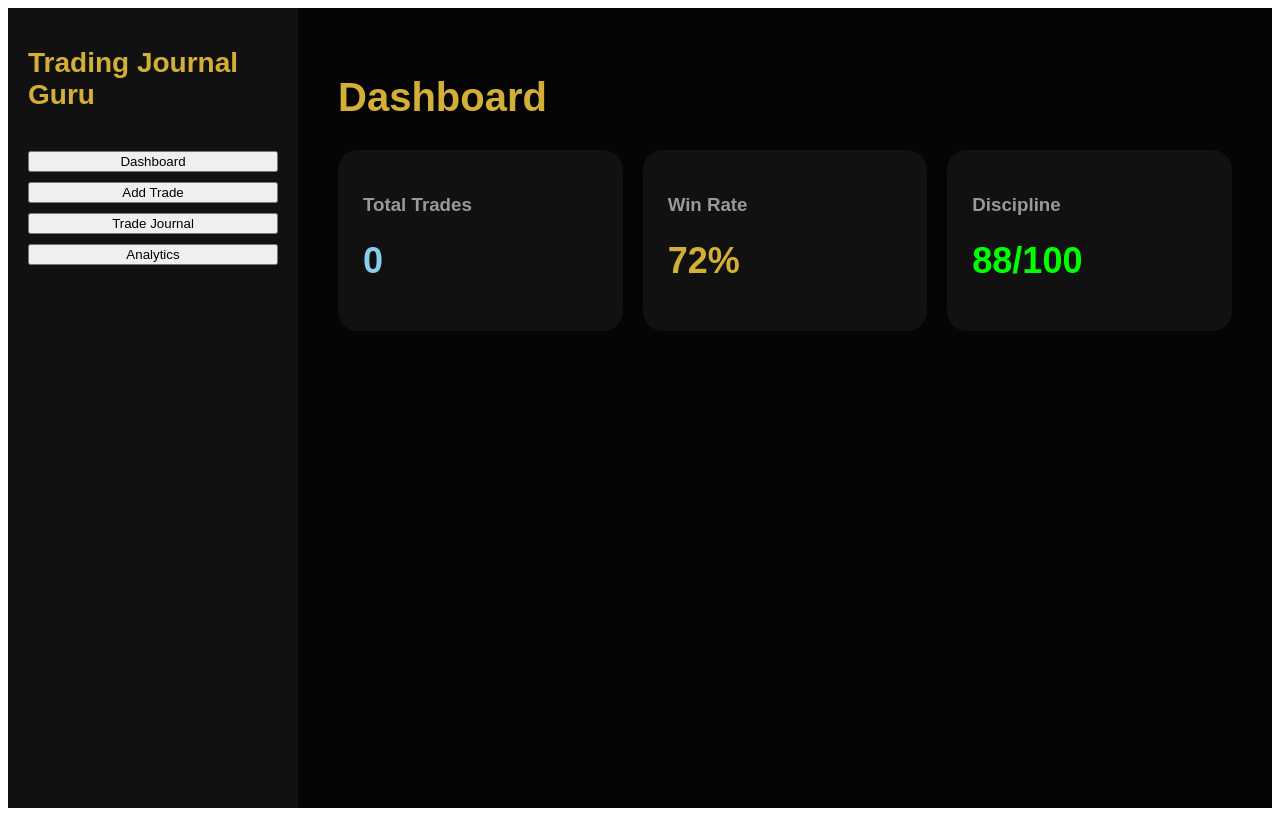
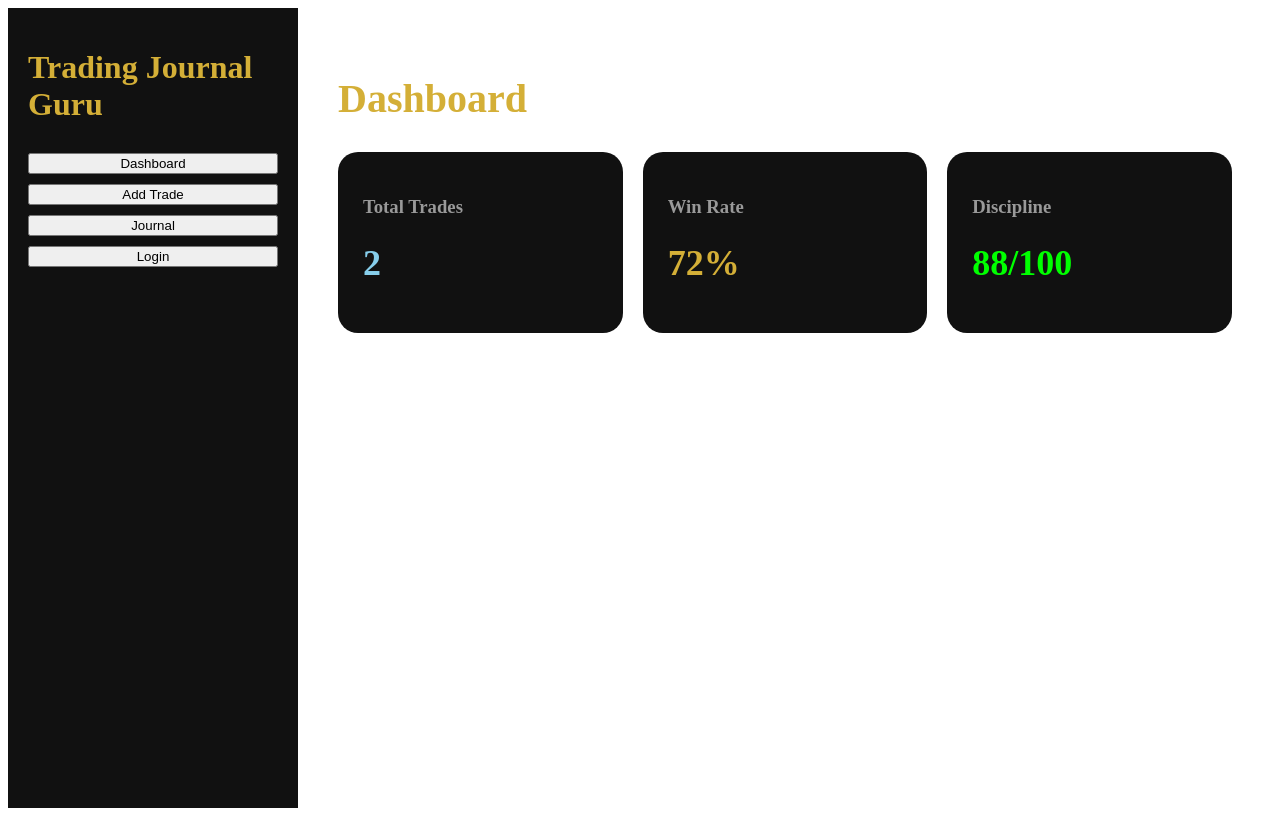
Before and after one commit to pavankajarekar-guru/new-trading-journal-guru, a React (Vite) app: page / in a window 1280 px wide. Built offline with nearby package versions, Linux system fonts and the light colour scheme; the HTML template or start-up script is replaced by a standard one.

Commit message:
Update App.jsx

```diff
--- a/src/App.jsx
+++ b/src/App.jsx
@@ -1,10 +1,18 @@
 import { useState } from 'react'
+
+import Sidebar from './components/Sidebar'
+import Dashboard from './components/Dashboard'
+import AddTrade from './components/AddTrade'
+import Journal from './components/Journal'
+import Login from './components/Login'
+
+import { sampleTrades } from './data/trades'
 
 export default function App() {
 
   const [page, setPage] = useState('dashboard')
 
-  const [trades, setTrades] = useState([])
+  const [trades, setTrades] = useState(sampleTrades)
 
   const [form, setForm] = useState({
     pair: '',
@@ -17,7 +25,10 @@
 
     if (!form.pair) return
 
-    setTrades([...trades, form])
+    setTrades([
+      ...trades,
+      form
+    ])
 
     setForm({
       pair: '',
@@ -31,342 +42,39 @@
 
   return (
     <div style={{
-      minHeight: '100vh',
-      background: '#050505',
-      color: 'white',
       display: 'flex',
-      fontFamily: 'Arial'
+      minHeight: '100vh'
     }}>
 
-      {/* Sidebar */}
-      <div style={{
-        width: '250px',
-        background: '#111',
-        padding: '20px'
-      }}>
+      <Sidebar setPage={setPage} />
 
-        <h1 style={{
-          color: '#d4af37',
-          fontSize: '28px'
-        }}>
-          Trading Journal Guru
-        </h1>
-
-        <div style={{
-          marginTop: '40px',
-          display: 'flex',
-          flexDirection: 'column',
-          gap: '10px'
-        }}>
-
-          <button onClick={() => setPage('dashboard')}>
-            Dashboard
-          </button>
-
-          <button onClick={() => setPage('add')}>
-            Add Trade
-          </button>
-
-          <button onClick={() => setPage('journal')}>
-            Trade Journal
-          </button>
-
-          <button onClick={() => setPage('analytics')}>
-            Analytics
-          </button>
-
-        </div>
-
-      </div>
-
-      {/* Main */}
       <div style={{
         flex: 1,
         padding: '40px'
       }}>
 
-        {/* Dashboard */}
-        {page === 'dashboard' && (
+        {page === 'dashboard' &&
+          <Dashboard trades={trades} />
+        }
 
-          <div>
+        {page === 'add' &&
+          <AddTrade
+            form={form}
+            setForm={setForm}
+            addTrade={addTrade}
+          />
+        }
 
-            <h1 style={{
-              color: '#d4af37',
-              fontSize: '40px'
-            }}>
-              Dashboard
-            </h1>
+        {page === 'journal' &&
+          <Journal trades={trades} />
+        }
 
-            <div style={{
-              marginTop: '30px',
-              display: 'grid',
-              gridTemplateColumns: 'repeat(auto-fit,minmax(220px,1fr))',
-              gap: '20px'
-            }}>
-
-              <Card
-                title="Total Trades"
-                value={trades.length}
-                color="skyblue"
-              />
-
-              <Card
-                title="Win Rate"
-                value="72%"
-                color="#d4af37"
-              />
-
-              <Card
-                title="Discipline"
-                value="88/100"
-                color="lime"
-              />
-
-            </div>
-
-          </div>
-
-        )}
-
-        {/* Add Trade */}
-        {page === 'add' && (
-
-          <div>
-
-            <h1 style={{
-              color: '#d4af37',
-              fontSize: '40px'
-            }}>
-              Add Trade
-            </h1>
-
-            <div style={{
-              marginTop: '30px',
-              background: '#111',
-              padding: '30px',
-              borderRadius: '20px',
-              maxWidth: '500px'
-            }}>
-
-              <input
-                placeholder="Pair"
-                value={form.pair}
-                onChange={(e) =>
-                  setForm({
-                    ...form,
-                    pair: e.target.value
-                  })
-                }
-                style={inputStyle}
-              />
-
-              <input
-                placeholder="Entry Price"
-                value={form.entry}
-                onChange={(e) =>
-                  setForm({
-                    ...form,
-                    entry: e.target.value
-                  })
-                }
-                style={{
-                  ...inputStyle,
-                  marginTop: '15px'
-                }}
-              />
-
-              <input
-                placeholder="Exit Price"
-                value={form.exit}
-                onChange={(e) =>
-                  setForm({
-                    ...form,
-                    exit: e.target.value
-                  })
-                }
-                style={{
-                  ...inputStyle,
-                  marginTop: '15px'
-                }}
-              />
-
-              <input
-                placeholder="Profit/Loss"
-                value={form.profit}
-                onChange={(e) =>
-                  setForm({
-                    ...form,
-                    profit: e.target.value
-                  })
-                }
-                style={{
-                  ...inputStyle,
-                  marginTop: '15px'
-                }}
-              />
-
-              <button
-                onClick={addTrade}
-                style={{
-                  marginTop: '20px',
-                  width: '100%',
-                  padding: '15px',
-                  borderRadius: '12px',
-                  border: 'none',
-                  background: '#d4af37',
-                  fontWeight: 'bold'
-                }}
-              >
-                Save Trade
-              </button>
-
-            </div>
-
-          </div>
-
-        )}
-
-        {/* Journal */}
-        {page === 'journal' && (
-
-          <div>
-
-            <h1 style={{
-              color: '#d4af37',
-              fontSize: '40px'
-            }}>
-              Trade Journal
-            </h1>
-
-            <div style={{
-              marginTop: '30px',
-              display: 'grid',
-              gap: '20px'
-            }}>
-
-              {trades.length === 0 && (
-
-                <div style={{
-                  background: '#111',
-                  padding: '20px',
-                  borderRadius: '20px'
-                }}>
-                  No trades added yet.
-                </div>
-
-              )}
-
-              {trades.map((trade, index) => (
-
-                <div
-                  key={index}
-                  style={{
-                    background: '#111',
-                    padding: '25px',
-                    borderRadius: '20px'
-                  }}
-                >
-
-                  <h2 style={{
-                    color: '#d4af37'
-                  }}>
-                    {trade.pair}
-                  </h2>
-
-                  <p>
-                    Entry: {trade.entry}
-                  </p>
-
-                  <p>
-                    Exit: {trade.exit}
-                  </p>
-
-                  <h3 style={{
-                    color:
-                      trade.profit.includes('-')
-                        ? 'red'
-                        : 'lime'
-                  }}>
-                    {trade.profit}
-                  </h3>
-
-                </div>
-
-              ))}
-
-            </div>
-
-          </div>
-
-        )}
-
-        {/* Analytics */}
-        {page === 'analytics' && (
-
-          <div>
-
-            <h1 style={{
-              color: '#d4af37',
-              fontSize: '40px'
-            }}>
-              Analytics
-            </h1>
-
-            <div style={{
-              marginTop: '30px',
-              background: '#111',
-              padding: '30px',
-              borderRadius: '20px'
-            }}>
-
-              <h2>Total Trades: {trades.length}</h2>
-
-              <p style={{
-                color: '#999'
-              }}>
-                More analytics coming soon.
-              </p>
-
-            </div>
-
-          </div>
-
-        )}
+        {page === 'login' &&
+          <Login />
+        }
 
       </div>
 
     </div>
   )
 }
-
-function Card({ title, value, color }) {
-  return (
-    <div style={{
-      background: '#111',
-      padding: '25px',
-      borderRadius: '20px'
-    }}>
-      <h3 style={{
-        color: '#999'
-      }}>
-        {title}
-      </h3>
-
-      <h1 style={{
-        color,
-        fontSize: '36px'
-      }}>
-        {value}
-      </h1>
-    </div>
-  )
-}
-
-const inputStyle = {
-  width: '100%',
-  padding: '14px',
-  borderRadius: '12px',
-  border: '1px solid #333',
-  background: '#000',
-  color: 'white'
-}
```
